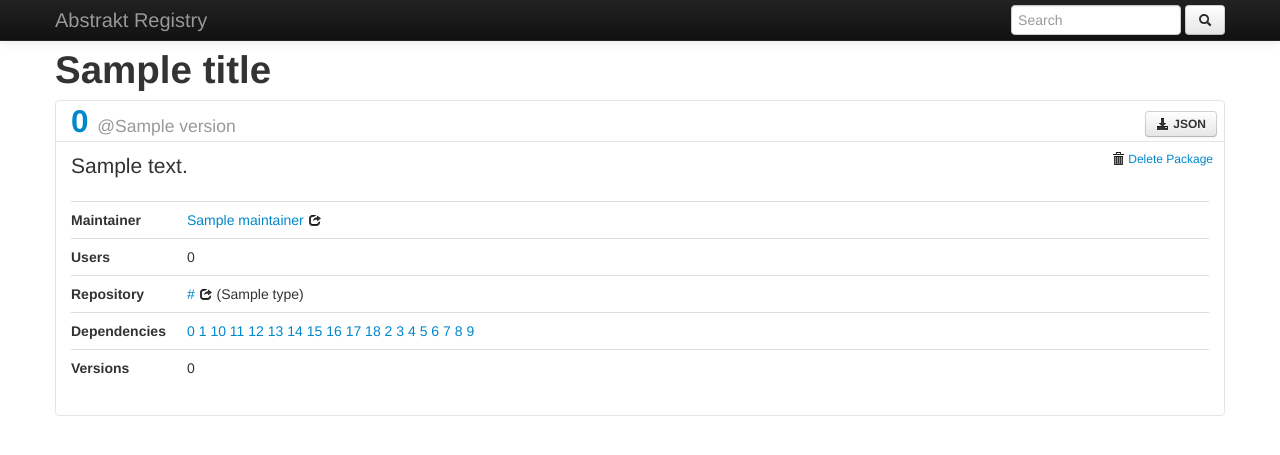
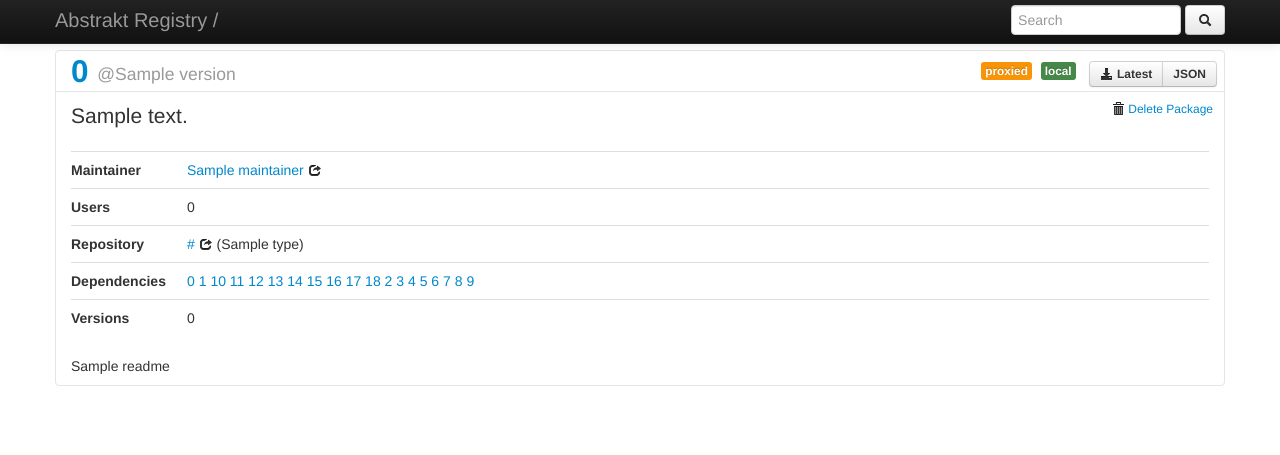
Before and after one commit to afbobak/nopar, a Node server app: template views/index.ejs in a window 1280 px wide. Shown: the top 455 px of the page. Run offline with Node 20, Linux system fonts and the light colour scheme; the template is opened without the code that fills it: most values are stand-ins (such as "Sample title", 1, 10 or a date in 2020); some libraries are stand-ins or nearby versions.

Commit message:
More styling and visual cleanups on the index

```diff
--- a/package.json
+++ b/package.json
@@ -20,8 +20,9 @@
   "license": "BSD",
   "dependencies": {
     "ejs": "~0.8.3",
-    "express": "3.0.x",
+    "express": "~3.0.1",
     "mustache": "0.7.x",
+    "node-markdown": "~0.1.1",
     "winston": "0.6.x",
     "stylus": "0.31.x"
   },
--- a/public/css/main.css
+++ b/public/css/main.css
@@ -1,5 +1,9 @@
-h1 {
+body {
   margin-top: 50px;
+}
+.brand small {
+  margin-left: 4px;
+  font-size: 12px;
 }
 ul.packages {
   margin-left: 0;
@@ -16,11 +20,25 @@
   padding-top: 0;
   padding-bottom: 0;
 }
+ul.packages > li h2.accordion-heading .accordion-toggle:hover {
+  background: #f7f7f9;
+  text-decoration: none;
+}
+ul.packages > li h2.accordion-heading small {
+  position: relative;
+  top: -2px;
+}
 ul.packages > li h2.accordion-heading .actions {
   float: right;
   position: relative;
   top: 3px;
   right: 7px;
+}
+ul.packages > li h2.accordion-heading .tags {
+  float: right;
+  position: relative;
+  top: -7px;
+  right: 20px;
 }
 ul.packages > li .accordion-body .actions {
   float: right;
@@ -32,7 +50,7 @@
   padding-left: 0;
   width: 100px;
 }
-ul.packages > li .accordion-body ul {
+ul.packages > li .accordion-body ul.versions {
   margin: 0;
   list-style: none;
 }
--- a/public/css/main.styl
+++ b/public/css/main.styl
@@ -1,5 +1,10 @@
-h1 {
+body {
   margin-top : 50px;
+}
+
+.brand small {
+  margin-left : 4px;
+  font-size   : 12px;
 }
 
 ul.packages {
@@ -16,6 +21,16 @@
       .accordion-toggle {
         padding-top    : 0;
         padding-bottom : 0;
+
+        &:hover {
+          background      : #f7f7f9;
+          text-decoration : none;
+        }
+      }
+
+      small {
+        position : relative;
+        top      : -2px;
       }
 
       .actions {
@@ -23,6 +38,13 @@
         position : relative;
         top      : 3px;
         right    : 7px;
+      }
+
+      .tags {
+        float    : right;
+        position : relative;
+        top      : -7px;
+        right    : 20px;
       }
     }
 
@@ -45,7 +67,7 @@
         }
       }
 
-      ul {
+      ul.versions {
         margin     : 0;
         list-style : none;
       }
--- a/views/index.ejs
+++ b/views/index.ejs
@@ -24,7 +24,7 @@
     <div class="navbar navbar-inverse navbar-fixed-top">
       <div class="navbar-inner">
         <div class="container">
-          <a class="brand" href="/">Abstrakt Registry</a>
+          <a class="brand" href="/">Abstrakt Registry /<small><%= version %></small></a>
           <form class="navbar-form pull-right" action="/">
             <input class="span2" type="text" name="q" placeholder="Search" value="<%= query %>">
             <button type="submit" class="btn"><i class="icon-search"></i></button>
@@ -34,7 +34,6 @@
     </div>
 
     <div class="container">
-      <h1><%= title %></h1>
       <% if (message) {%>
         <div class="alert alert-success">
           <button type="button" class="close" data-dismiss="alert">&times;</button>
@@ -52,11 +51,16 @@
          <li class="package accordion-group">
            <h2 class="accordion-heading">
              <div class="actions btn-group">
-               <a class="btn btn-small action-json" href="/<%= pkgName %>"><i class="icon-download-alt"></i> JSON</a>
+               <a class="btn btn-small action-json" href="<%= latest.dist.tarball %>"><i class="icon-download-alt"></i> Latest</a>
+               <a class="btn btn-small action-json" href="/<%= pkgName %>">JSON</a>
              </div>
              <a href="#<%= pkgName %>-versions" class="accordion-toggle" data-toggle="collapse" data-parent="#accordion-packages">
                <%= pkgName %>
                <small>@<%= latest.version %></small>
+               <div class="tags">
+                 <% if (pkg["_proxied"]) { %><div class="label label-warning">proxied</div><% } %>
+                 <% if (pkg["_local"]) { %><div class="label label-success">local</div><% } %>
+               </div>
              </a>
            </h2>
            <div id="<%= pkgName %>-versions" class="accordion-body collapse<% if (packages.length === 1) { %> in<% } %>">
@@ -98,6 +102,7 @@
                       </ul>
                    </td>
                </table>
+               <% if (pkg._readme) { %><div class="readme"><%- pkg._readme %></div><% } %>
              </div>
              <!-- span class="label label-inverse">proxied</span -->
            </div>
```
Also changed, not shown: lib/server.js.
